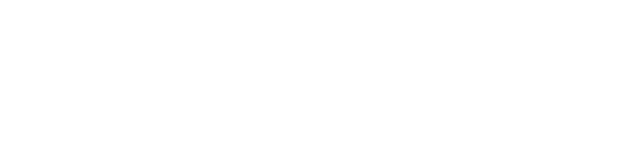
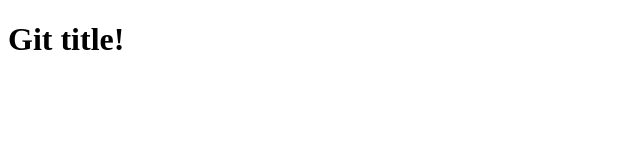
Before and after one commit to Antinio/git_test, a plain HTML site: page index.html in a window 1280 px wide. Shown: the whole page, without its empty margins (0-640 px from the left). Drawn offline with Linux system fonts and the light colour scheme.

```diff
--- a/index.html
+++ b/index.html
@@ -7,6 +7,6 @@
     <title>Git test</title>
 </head>
 <body>
-
+    <h1>Git title!</h1>
 </body>
 </html>
```
Also changed, not shown: 1 other file.
